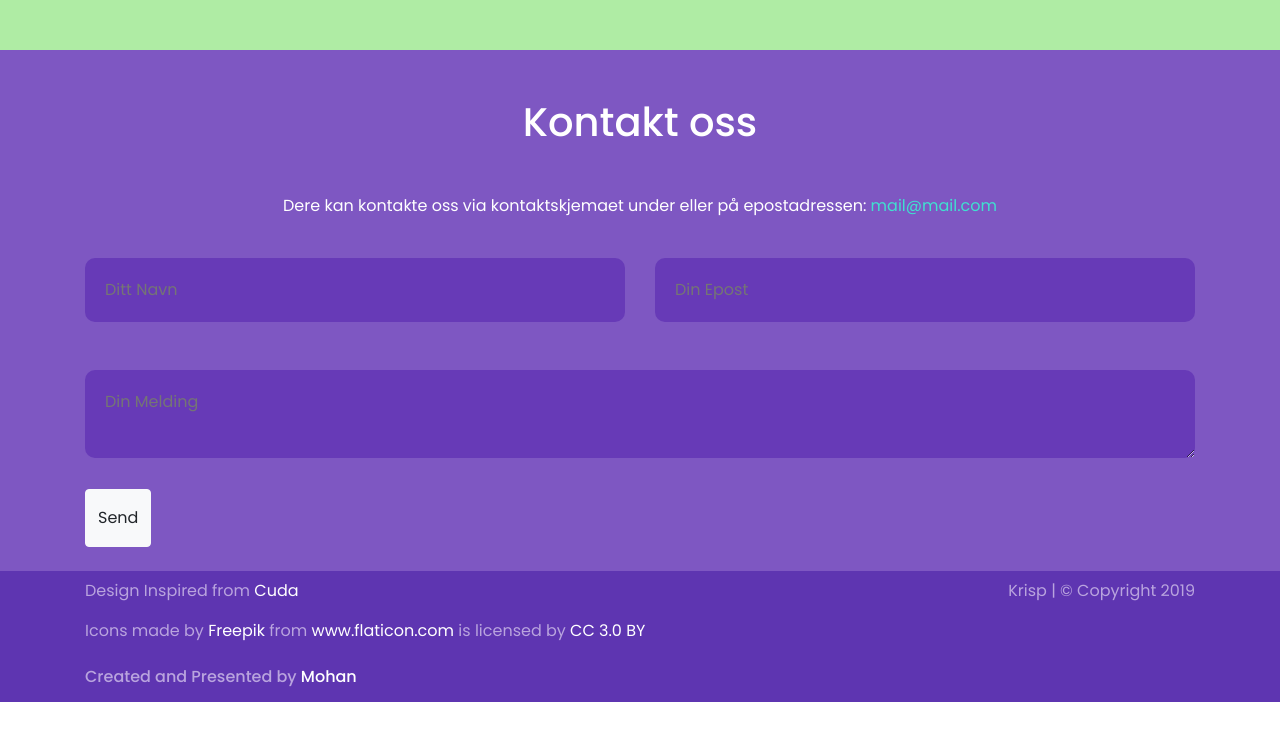
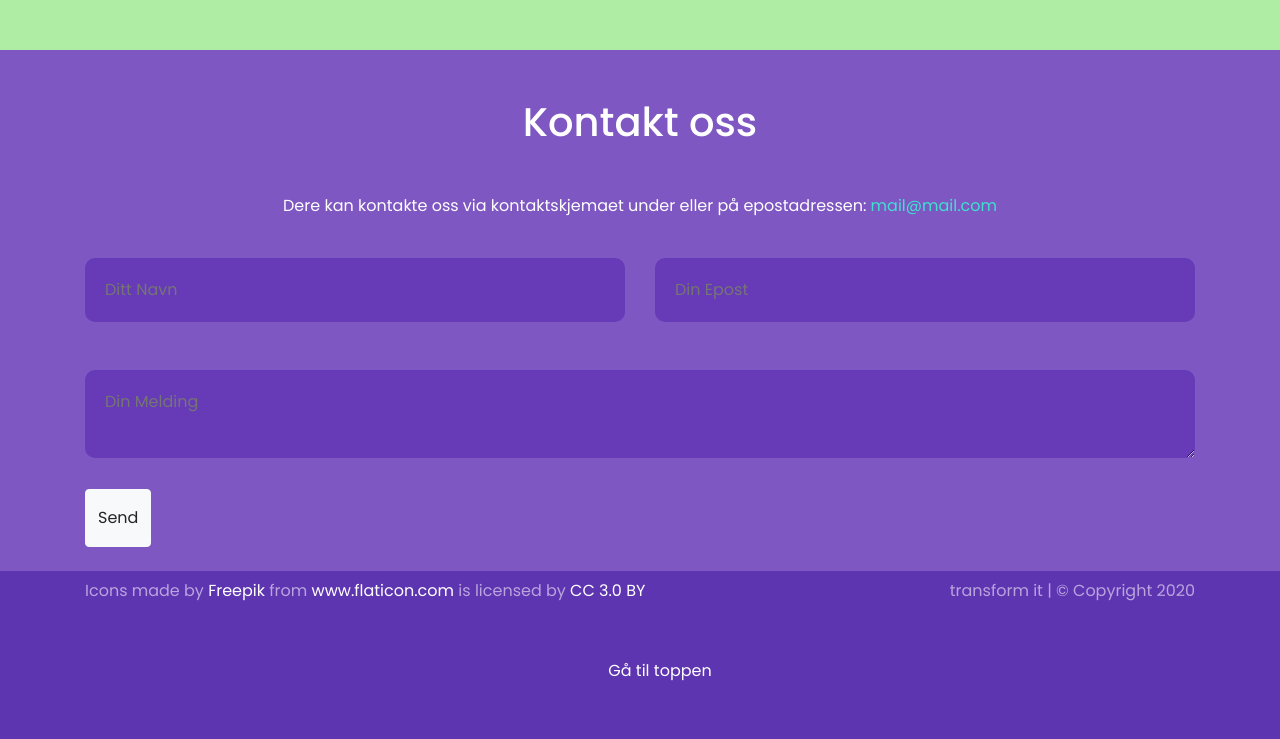
Before and after one commit to sveggen/bacit2021, a Gatsby site: page / in a window 1280 px wide. Shown: the part 3123-3862 px from the top of the page. Before the commit the page ends 3825 px from the top, so only its background shows below. Built offline with nearby package versions, Linux system fonts and the light colour scheme; Gatsby itself is replaced by a stand-in of ours.

Commit message:
la til gå til toppen knapp i footer

```diff
--- a/src/components/Footer.js
+++ b/src/components/Footer.js
@@ -1,5 +1,5 @@
 import React from "react"
-import { SocialIcon } from "react-social-icons"
+import AnchorLink from 'react-anchor-link-smooth-scroll'
 
 
 
@@ -8,13 +8,7 @@ function Footer() {
     <div>
       <footer className="py-2" style={{ backgroundColor: "#5E35B1" }}>
         <div className="container">
-          <p className="float-right">Krisp | © Copyright 2019</p>
-          <p>
-            Design Inspired from{" "}
-            <a href="https://graphicburger.com/cuda-single-page-portfolio-template/">
-              Cuda
-            </a>
-          </p>
+          <p className="float-right">transform it | © Copyright 2020</p>
           <div className="freepik">
             Icons made by{" "}
             <a
@@ -37,11 +31,16 @@ function Footer() {
             </a>
             <br />
             <br />
+            <br />
+            <div className="text-center">
+            <ul class="nav-item">
+              <AnchorLink class="nav-link" href="#home">
+                Gå til toppen
+              </AnchorLink>
+            </ul>
+            </div>
+            <br />
           </div>
-          <h6>
-            Created and Presented by{" "}
-            <a href="http://github.com/mohanmonu777">Mohan</a>
-          </h6>
         </div>
       </footer>
     </div>
```
